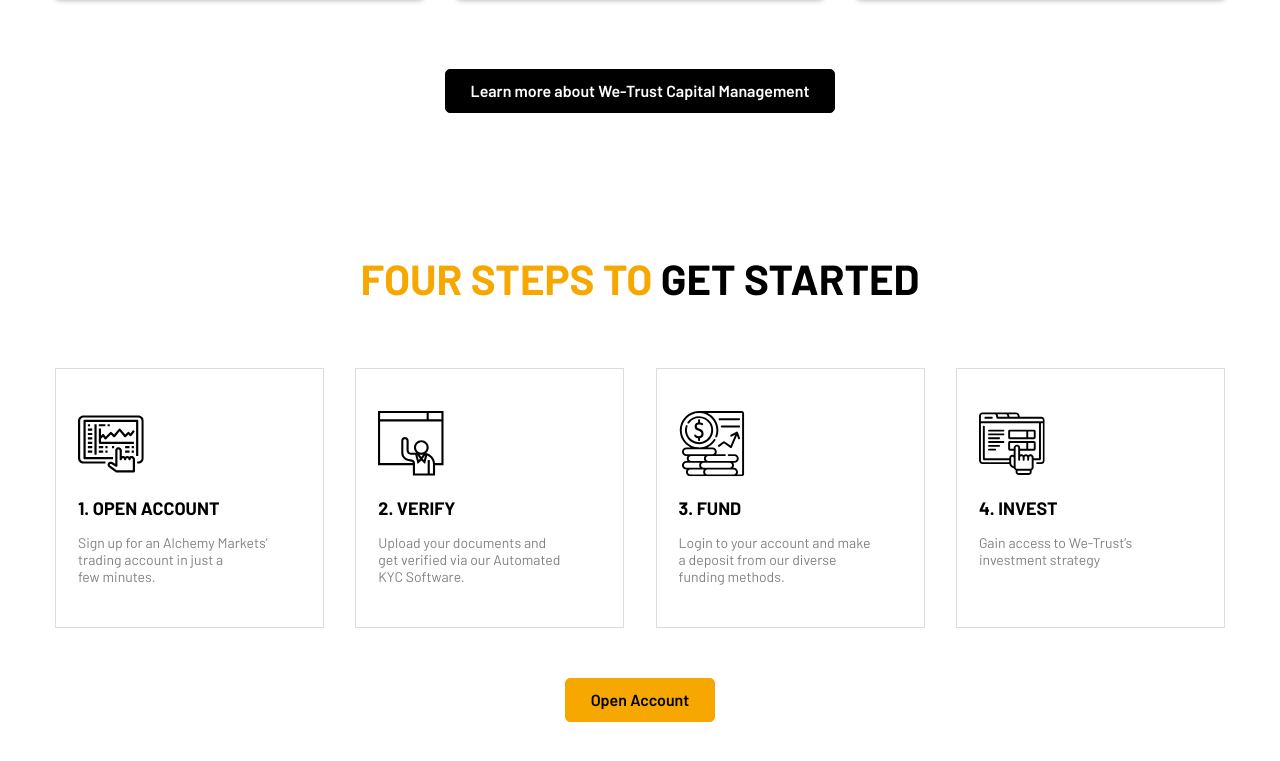
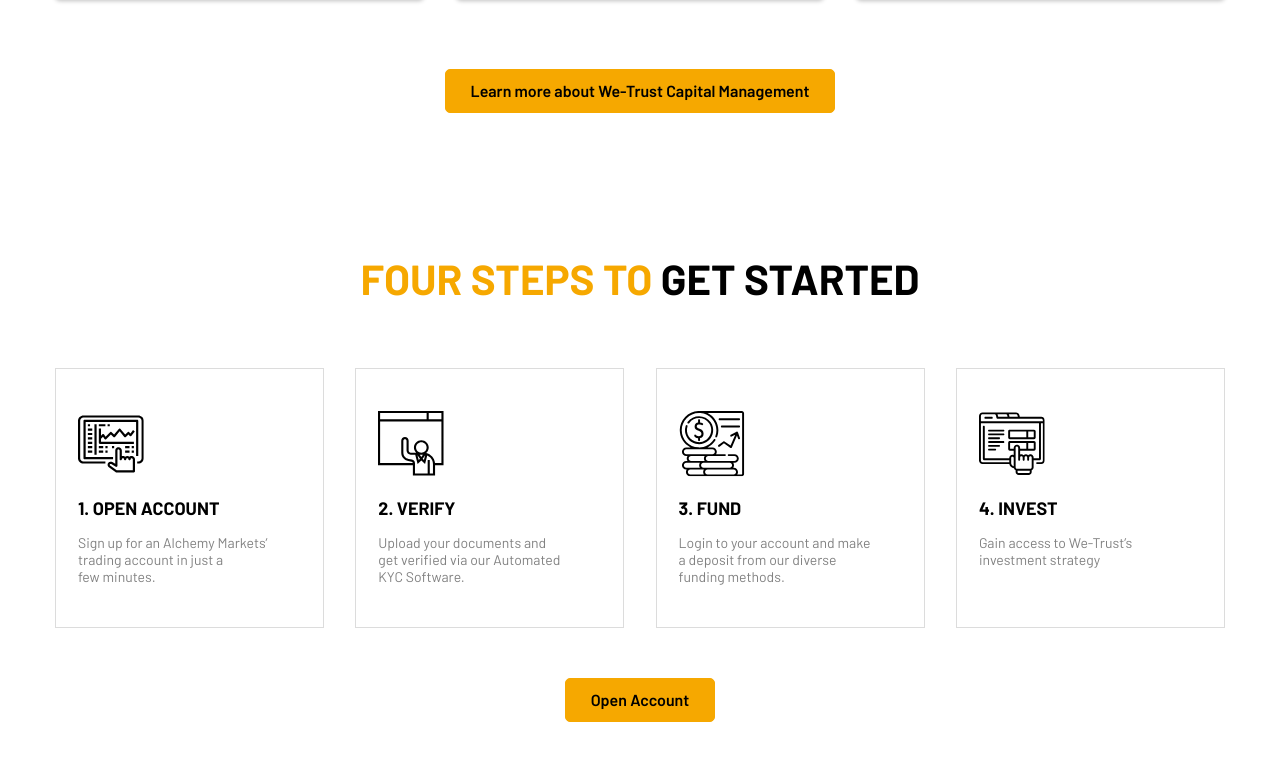
Before and after one commit to http-sam/alchemy-markets-we-trust, a plain HTML site: page index.html in a window 1280 px wide. Shown: the part 1147-1908 px from the top of the page. Drawn offline with Linux system fonts and the light colour scheme.

Commit message:
Button color changed

```diff
--- a/assets/css/style.scss
+++ b/assets/css/style.scss
@@ -360,7 +360,7 @@
             font-weight: 600;
             font-size: 16px;
             line-height: 20px;
-            color: #fff;
+            color: #000 !important;
             text-align: center;
             text-decoration: none;
             vertical-align: middle;
@@ -381,11 +381,10 @@
             flex-direction: row !important;
             justify-content: center !important;
             align-items: center !important;
-            background: #000 !important;
-            color: #fff !important;
+            background: #F6A800 !important;
             outline: 0 !important;
             box-shadow: none !important;
-            border: 1px solid #000 !important;
+            border: 1px solid #F6A800 !important;
             transition-duration: 0.2s !important;
 
             &:hover {
--- a/index.html
+++ b/index.html
@@ -122,7 +122,9 @@
                     </div>
                 </div>
                 <div class="col-md-12 wetrust-cta">
-                    <a href="https://wetrust-cm.nl/" target="_blank">Learn more about We-Trust Capital Management</a>
+                    <a href="https://wetrust-cm.nl/" target="_blank" class="btn btn-primary open-account-button">
+                        Learn more about We-Trust Capital Management
+                    </a>
                 </div>
             </div>
         </div>
```
Also changed, not shown: assets/css/style.css, 1 other file.
